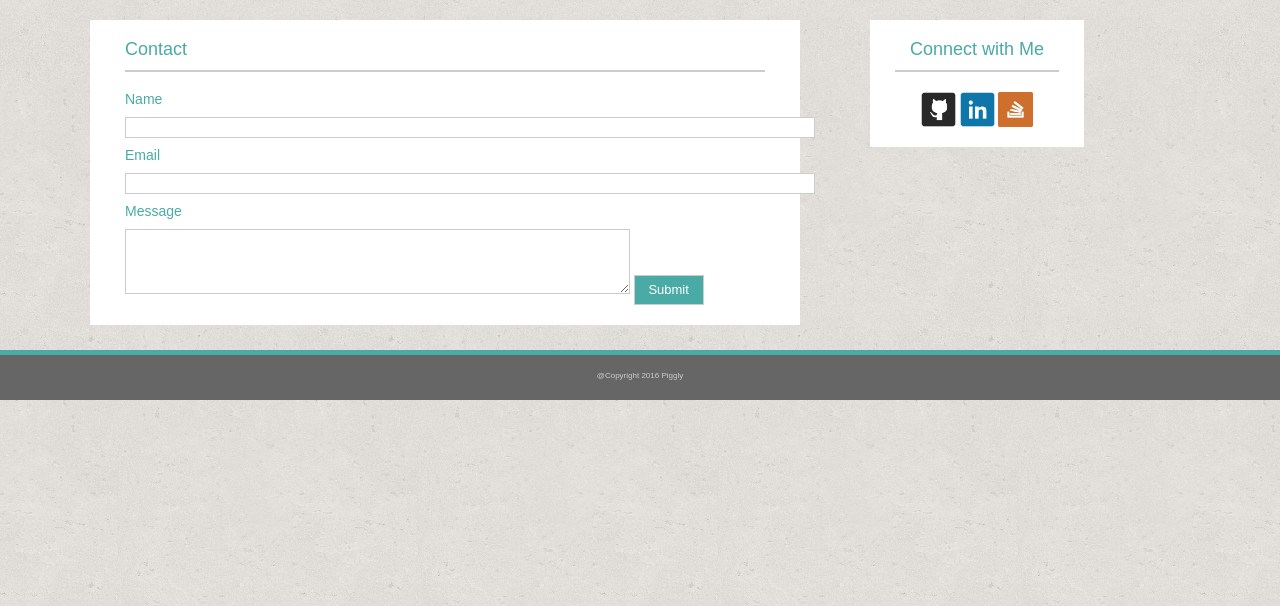
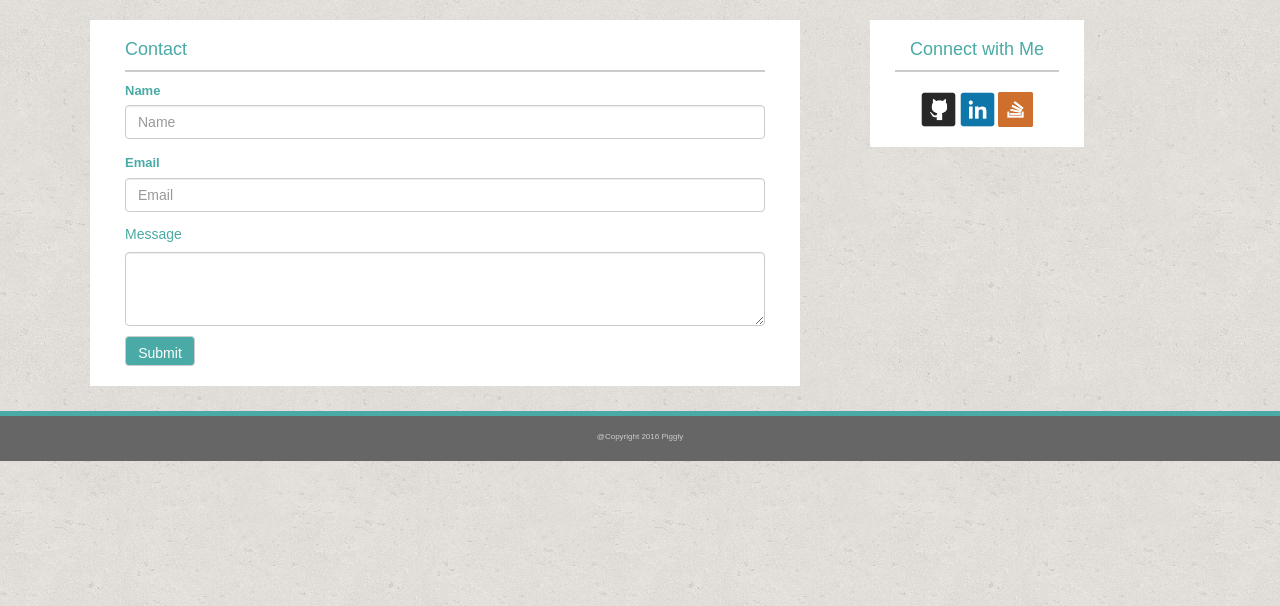
Before and after one commit to sgaddy/Porfolio3, a PHP site: page /contact.html in a window 1280 px wide. Shown: the part 52-658 px from the top of the page. Run offline with PHP 8.4, Linux system fonts and the light colour scheme.

Commit message:
Second commit

```diff
--- a/assets/css/style.css
+++ b/assets/css/style.css
@@ -1,3 +1,6 @@
+@link-color:       @brand-primary;
+@link-hover-color: darken(@link-color, 25%);
+
 .navbar-brand{
 	background: #4aaaa5;
 	height: 50px;
@@ -26,6 +29,16 @@
     float: right !important;
     margin-right: 105px;
 }
+a{
+	color: @link-color;
+	text-decoration: none;
+
+	&:hover {
+		color: @link-hover-color;
+		text-decoration: blink;
+	}
+}
+
 body {
 	margin: 0;
 	padding: 0;
@@ -91,12 +104,7 @@ footer {
 	text-align: center;
 	border-top: 5px solid #4aaaa5 ;
 }
-input{
-	margin: 0px;
-	padding: 0px;
-	border: 1px solid #cccccc;
 
-}
 textarea{
 	margin: 0px;
 	width: 505px;
@@ -111,7 +119,7 @@ textarea{
 	text-align: center;
 	color: #ffffff;
 	margin: 10px 0px 0px 0px;
-	padding-bottom: 0px;
+
 }
 
 .box-set {
@@ -173,56 +181,3 @@ textarea{
   font-size: 16px;
   color: #ffffff;
 }
-
-
-/**
-
-@media only screen and (max-width: 980px) {
-	.container{
-		padding: 0 20px;
-		max-width: 768px;
-	}
-	section .container {
-		padding-top: 130px;
-	}
-	.main-section {
-		max-width: 420px;
-	}
-
-
-}
-
-@media only screen and (max-width: 768px) {
-	.main-section,
-	.sidebar {
-		max-width: 100%;
-	}
-	section {
-		overflow: auto;
-	}
-
-}
-
-@media only screen and (max-width: 640px) {
-	#masthead {
-		position: static;
-		margin-bottom: 20px;
-	}
-	header .container {
-		padding: 0;
-	}
-	section .container {
-		padding-top: 0;
-	}
-
-	nav {
-		text-align: center;
-		width: 100%;
-		margin: 15px 0;
-	}
-	nav a {
-		width: 30%;
-		padding-left: 0;
-		margin-left: 0;
-	}
-} **/
--- a/contact.html
+++ b/contact.html
@@ -1,7 +1,9 @@
 <!DOCTYPE html>
 <html>
 <head>
+	<meta charset="UTF-8">
 	<title>Homework#1</title>
+	<meta name="viewport" content="width=device-width, initial-scale=1">
 	<link rel="stylesheet" type="text/css" href="assets/css/reset.css">
 	<link rel="stylesheet" href="https://maxcdn.bootstrapcdn.com/bootstrap/3.3.7/css/bootstrap.min.css" integrity="sha384-BVYiiSIFeK1dGmJRAkycuHAHRg32OmUcww7on3RYdg4Va+PmSTsz/K68vbdEjh4u" crossorigin="anonymous">
 	<script src="https://maxcdn.bootstrapcdn.com/bootstrap/3.3.7/js/bootstrap.min.js" integrity="sha384-Tc5IQib027qvyjSMfHjOMaLkfuWVxZxUPnCJA7l2mCWNIpG9mGCD8wGNIcPD7Txa" crossorigin="anonymous"></script>
@@ -34,15 +36,19 @@
 			  </div>
 		    </div>
 		    <div class="row" style="margin-top:10px;">
-		      <div class="col-md-12" style="padding-left: 10px; padding-right: 0px" >
+		      <div class="col-md-12" style="padding-left: 10px; padding-right: 10px" >
 			    <form>
-				  <h5>Name</h5>
-				  <input type="text" name="Name" size="84">
-				  <h5>Email</h5>
-				  <input type="text" name="Email" size="84">
-				  <h5>Message</h5>
-				  <textarea col="100" rows"60" name="Message" ></textarea>
-				  <input type="submit" name="mysubmit" value="Submit" class="buttom" />
+			      <div class="form-group">
+                    <label for="inputName">Name</label>
+                    <input type="name" class="form-control" id="inputName" placeholder="Name">
+                  </div>
+                  <div class="form-group">
+                    <label for="inputName">Email</label>
+                    <input type="email" class="form-control" id="inputName" placeholder="Email">
+                  </div>
+                  <h5>Message</h5>
+                  <textarea class="form-control" rows="3"></textarea>
+                  <input type="submit" name="mysubmit" value="Submit" class="btn btn-default buttom" />
 			    </form>
 		      </div>
 		    </div>
--- a/index.html
+++ b/index.html
@@ -3,6 +3,7 @@
 <head>
 	<meta charset="UTF-8">
 	<title>Homework#2</title>
+	<meta name="viewport" content="width=device-width, initial-scale=1">
 	<link rel="stylesheet" type="text/css" href="assets/css/reset.css">
 	<link rel="stylesheet" href="https://maxcdn.bootstrapcdn.com/bootstrap/3.3.7/css/bootstrap.min.css" integrity="sha384-BVYiiSIFeK1dGmJRAkycuHAHRg32OmUcww7on3RYdg4Va+PmSTsz/K68vbdEjh4u" crossorigin="anonymous">
 	<script src="https://maxcdn.bootstrapcdn.com/bootstrap/3.3.7/js/bootstrap.min.js" integrity="sha384-Tc5IQib027qvyjSMfHjOMaLkfuWVxZxUPnCJA7l2mCWNIpG9mGCD8wGNIcPD7Txa" crossorigin="anonymous"></script>
@@ -17,7 +18,7 @@
         </div>
         <div class="collapse navbar-collapse" id="bs-example-navbar-collapse-1">
           <ul class="nav navbar-nav navbar-right">
-            <li><a href="index.html"> About   | </a></li>
+            <li><a href="index.html"> About  |</a> </li>
             <li><a href="portfolio.html"> Porfolio   | </a></li>
             <li><a href="contact.html"> Contact</a></li>
           </ul>
--- a/portfolio.html
+++ b/portfolio.html
@@ -1,7 +1,9 @@
 <!DOCTYPE html>
 <html>
 <head>
+	<meta charset="UTF-8">
 	<title>Homework#1</title>
+	<meta name="viewport" content="width=device-width, initial-scale=1">
 	<link rel="stylesheet" type="text/css" href="assets/css/reset.css">
 	<link rel="stylesheet" href="https://maxcdn.bootstrapcdn.com/bootstrap/3.3.7/css/bootstrap.min.css" integrity="sha384-BVYiiSIFeK1dGmJRAkycuHAHRg32OmUcww7on3RYdg4Va+PmSTsz/K68vbdEjh4u" crossorigin="anonymous">
 	<script src="https://maxcdn.bootstrapcdn.com/bootstrap/3.3.7/js/bootstrap.min.js" integrity="sha384-Tc5IQib027qvyjSMfHjOMaLkfuWVxZxUPnCJA7l2mCWNIpG9mGCD8wGNIcPD7Txa" crossorigin="anonymous"></script>
```
